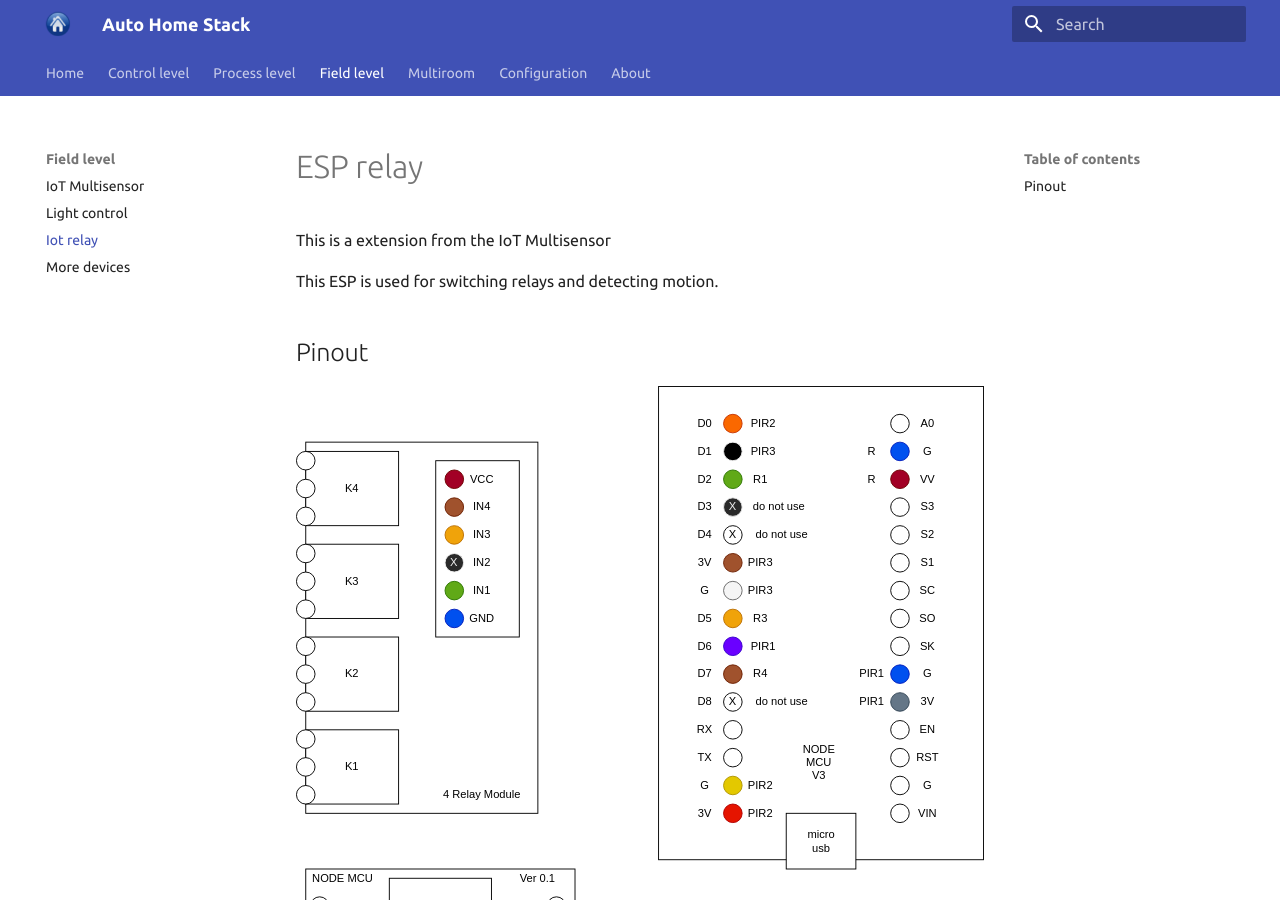
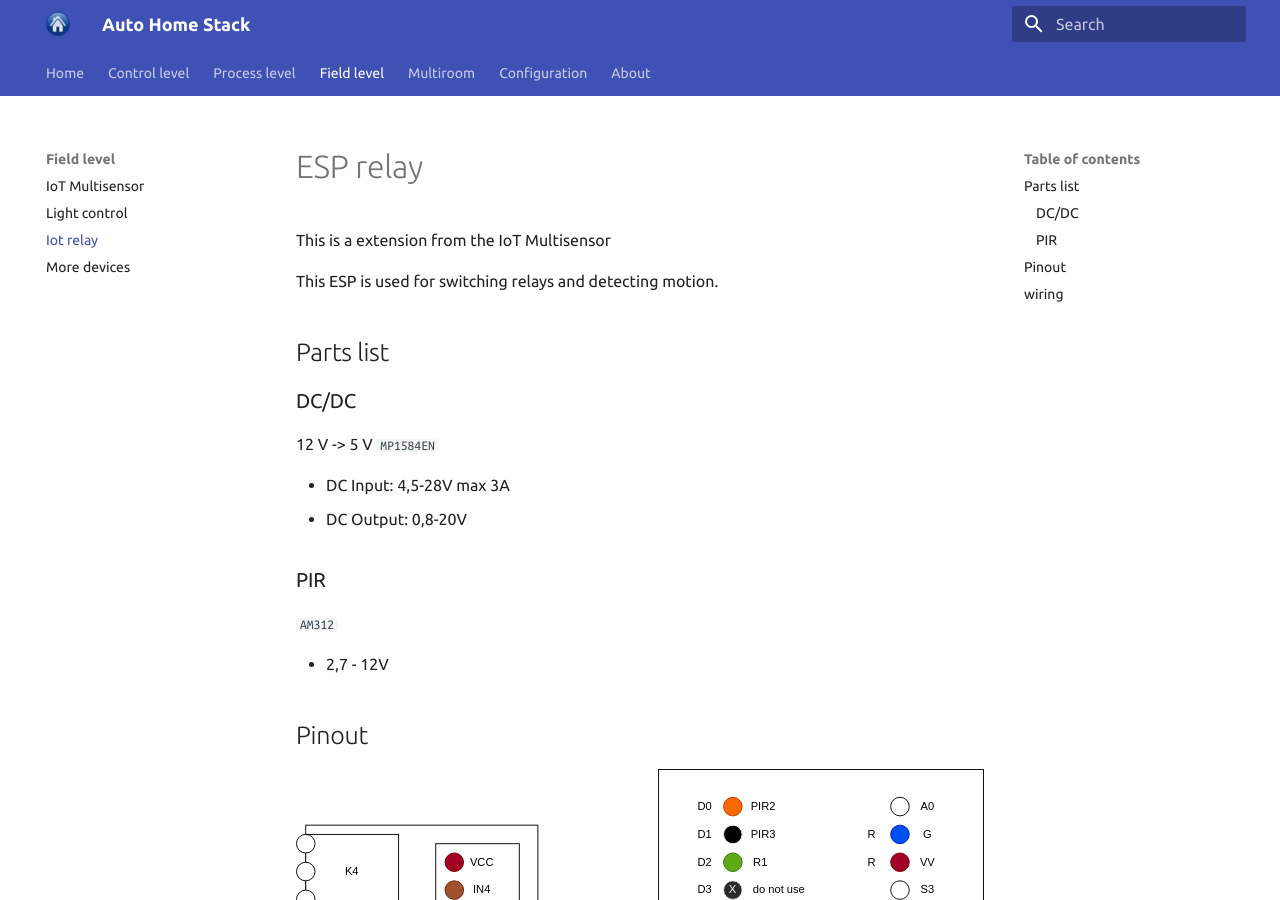
Before and after one commit to alexkratzer/autohomestack, an MkDocs documentation site: the page built from docs/level_field/iot_relay.md, in a window 1280 px wide and 900 px high. Built offline with MkDocs 1.6.1 and Material for MkDocs 9.7.7, drawn with Linux system fonts in a browser that asks for light colours.

Commit message:
external power supply

```diff
--- a/docs/level_field/iot_relay.md
+++ b/docs/level_field/iot_relay.md
@@ -4,6 +4,25 @@ This is a extension from the IoT Multisensor
 
 This ESP is used for switching relays and detecting motion.
 
+## Parts list
+
+### DC/DC
+
+12 V -> 5 V `MP1584EN`
+
+- DC Input: 4,5-28V max 3A
+- DC Output: 0,8-20V
+
+### PIR
+
+`AM312`
+
+- 2,7 - 12V
+
 ## Pinout
 
 ![pinout Node MCU relay](esp_relay.drawio.svg)
+
+## wiring
+
+![pinout Node MCU relay](esp_relay_wiring.drawio.svg)
```
Also changed, not shown: docs/level_field/esp_relay.drawio.svg, docs/level_field/esp_relay_wiring.drawio.svg (added).
